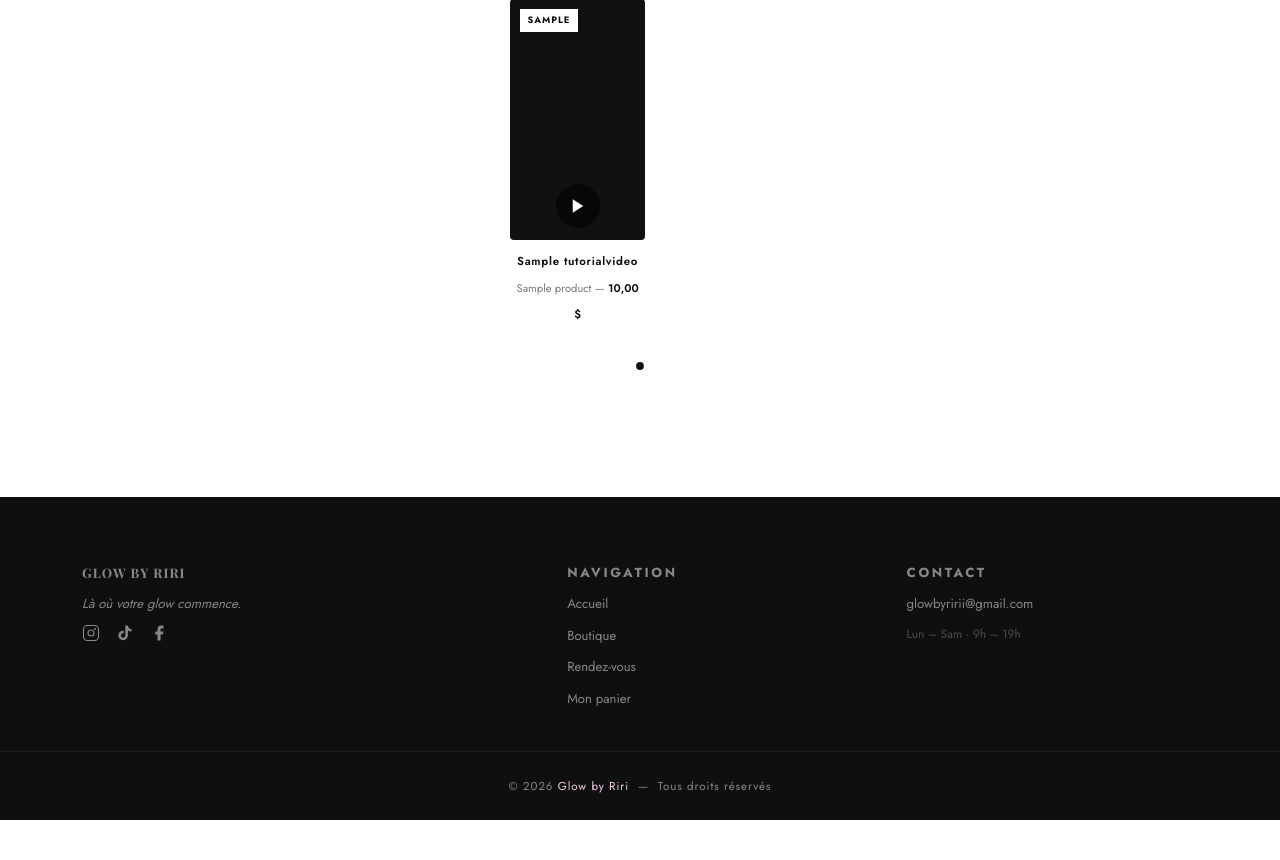
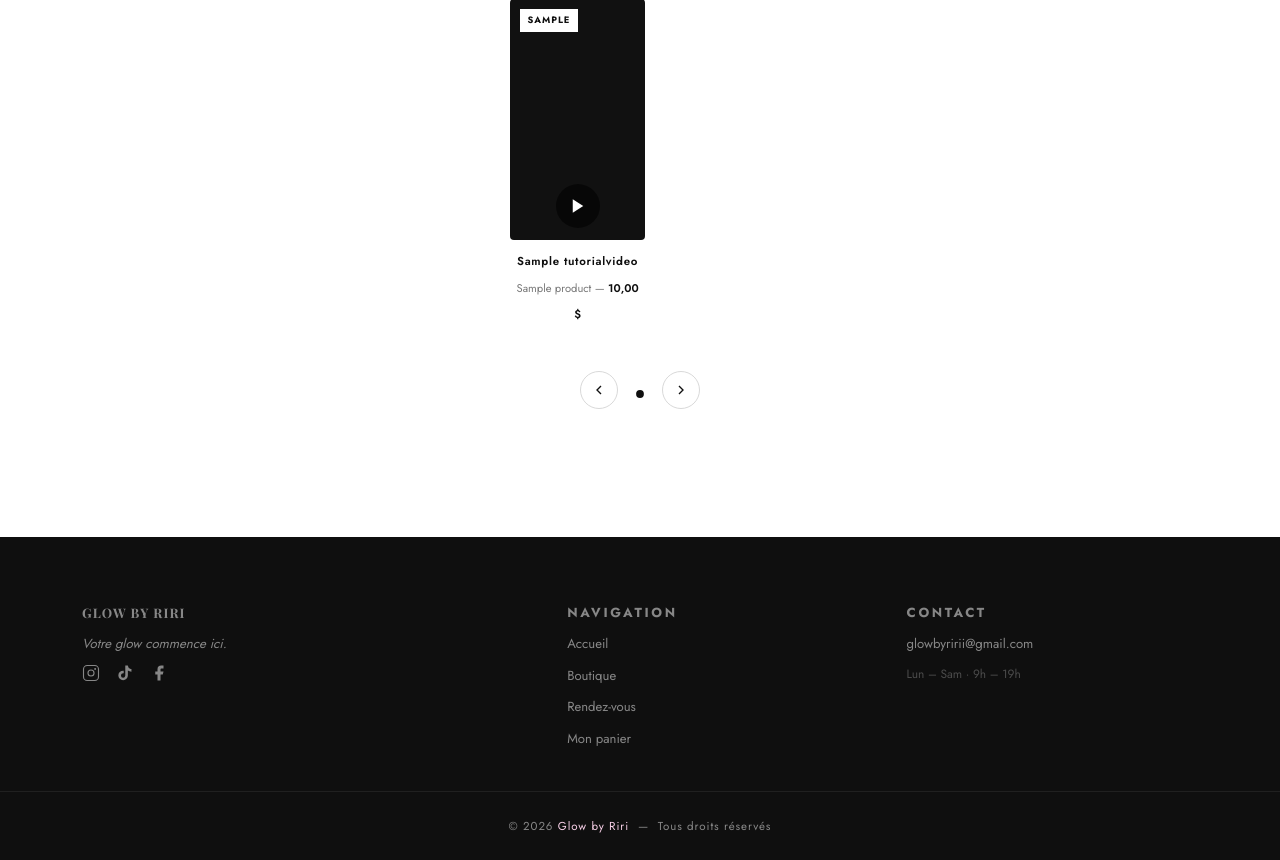
Before and after one commit to idrisstraore192/glow-by-riri, a Django app: page /shop/?category=produits in a window 1280 px wide. Shown: the part 1867-2727 px from the top of the page. Before the commit the page ends 2687 px from the top, so only its background shows below. Run offline with Django 5.2, Linux system fonts and the light colour scheme; tables that the repository leaves empty hold one stand-in row (values such as "Sample post"); grey boxes marked "Sample" are stand-in pictures; some web fonts are replaced; grey boxes are pictures that could not be loaded.

Commit message:
Flèches carousel tutoriels + slogan "Votre glow commence ici"
- Ajout flèches ← → autour des dots du carousel tutoriels
- goToTuto avec clamp pour ne pas dépasser les bords
- CSS .tuto-nav / .tuto-arrow
- home.html + footer : "Votre glow commence ici"

```diff
--- a/static/css/styles.css
+++ b/static/css/styles.css
@@ -602,6 +602,9 @@ footer span { color: var(--rose); }
 .tuto-dots { display: flex; justify-content: center; gap: 0.4rem; padding-top: 0.5rem; }
 .tuto-dot { width: 6px; height: 6px; border-radius: 50%; border: none; background: var(--border); cursor: pointer; transition: background 0.3s, transform 0.3s; padding: 0; }
 .tuto-dot.active { background: var(--black); transform: scale(1.3); }
+.tuto-nav { display: flex; align-items: center; justify-content: center; gap: 1.2rem; padding-top: 1rem; }
+.tuto-arrow { background: none; border: 1px solid var(--border); width: 38px; height: 38px; border-radius: 50%; display: flex; align-items: center; justify-content: center; cursor: pointer; color: var(--black); transition: all 0.2s; flex-shrink: 0; }
+.tuto-arrow:hover { background: var(--black); color: var(--white); border-color: var(--black); }
 
 /* ── AVIS CLIENTS ── */
 .reviews-section { padding: 5rem 2rem; text-align: center; }
--- a/templates/base.html
+++ b/templates/base.html
@@ -96,7 +96,7 @@
         <div class="footer-inner">
             <div class="footer-col">
                 <p class="footer-brand">Glow by Riri</p>
-                <p class="footer-tagline">Là où votre glow commence.</p>
+                <p class="footer-tagline">Votre glow commence ici.</p>
                 <div class="footer-socials">
                     <a href="https://www.instagram.com/sublime_hair_by_riri?igsh=MWg1b250aDdxdDZrdg%3D%3D&utm_source=qr" target="_blank" aria-label="Instagram">
                         <svg width="18" height="18" viewBox="0 0 24 24" fill="none" stroke="currentColor" stroke-width="1.5"><rect x="2" y="2" width="20" height="20" rx="5"/><circle cx="12" cy="12" r="4"/><circle cx="17.5" cy="6.5" r="0.5" fill="currentColor"/></svg>
--- a/templates/core/home.html
+++ b/templates/core/home.html
@@ -12,7 +12,7 @@
         <div class="hero-overlay"></div>
     </div>
     <div class="hero-content">
-        <h1>Là où votre <em>glow</em> commence</h1>
+        <h1>Votre <em>glow</em> commence ici</h1>
         <p class="hero-sub">Produits professionnels pour perruques & services de pose sur mesure.</p>
     </div>
 </section>
--- a/templates/shop/products.html
+++ b/templates/shop/products.html
@@ -150,10 +150,18 @@
         </div>
         {% endfor %}
     </div>
-    <div class="tuto-dots" id="tutoDots">
-        {% for video in tutorial_videos %}
-        <button class="tuto-dot {% if forloop.first %}active{% endif %}" onclick="goToTuto({{ forloop.counter0 }})"></button>
-        {% endfor %}
+    <div class="tuto-nav">
+        <button class="tuto-arrow" onclick="goToTuto(tutoIndex - 1)" aria-label="Précédent">
+            <svg width="16" height="16" viewBox="0 0 24 24" fill="none" stroke="currentColor" stroke-width="2"><polyline points="15 18 9 12 15 6"/></svg>
+        </button>
+        <div class="tuto-dots" id="tutoDots">
+            {% for video in tutorial_videos %}
+            <button class="tuto-dot {% if forloop.first %}active{% endif %}" onclick="goToTuto({{ forloop.counter0 }})"></button>
+            {% endfor %}
+        </div>
+        <button class="tuto-arrow" onclick="goToTuto(tutoIndex + 1)" aria-label="Suivant">
+            <svg width="16" height="16" viewBox="0 0 24 24" fill="none" stroke="currentColor" stroke-width="2"><polyline points="9 18 15 12 9 6"/></svg>
+        </button>
     </div>
 </section>
 {% endif %}
@@ -219,11 +227,12 @@ function updateTutoActive() {
     dots.forEach((d, i) => d.classList.toggle('active', i === tutoIndex));
 }
 function goToTuto(i) {
-    tutoIndex = i;
+    const cards = document.querySelectorAll('.tuto-card');
+    tutoIndex = Math.max(0, Math.min(i, cards.length - 1));
     updateTutoActive();
     const carousel = document.getElementById('tutoCarousel');
     if (!carousel) return;
-    const card = carousel.querySelectorAll('.tuto-card')[i];
+    const card = cards[tutoIndex];
     if (card) card.scrollIntoView({ behavior: 'smooth', inline: 'center', block: 'nearest' });
 }
 function playTuto(card) {
```
